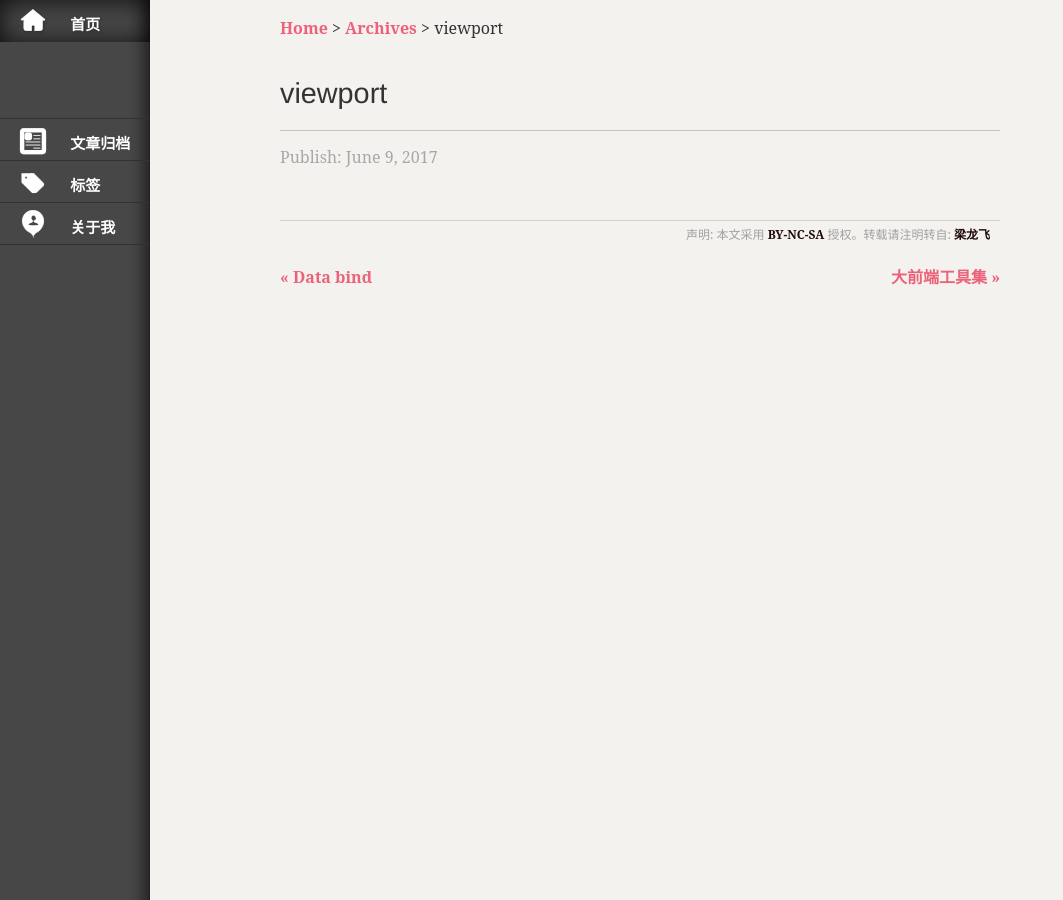
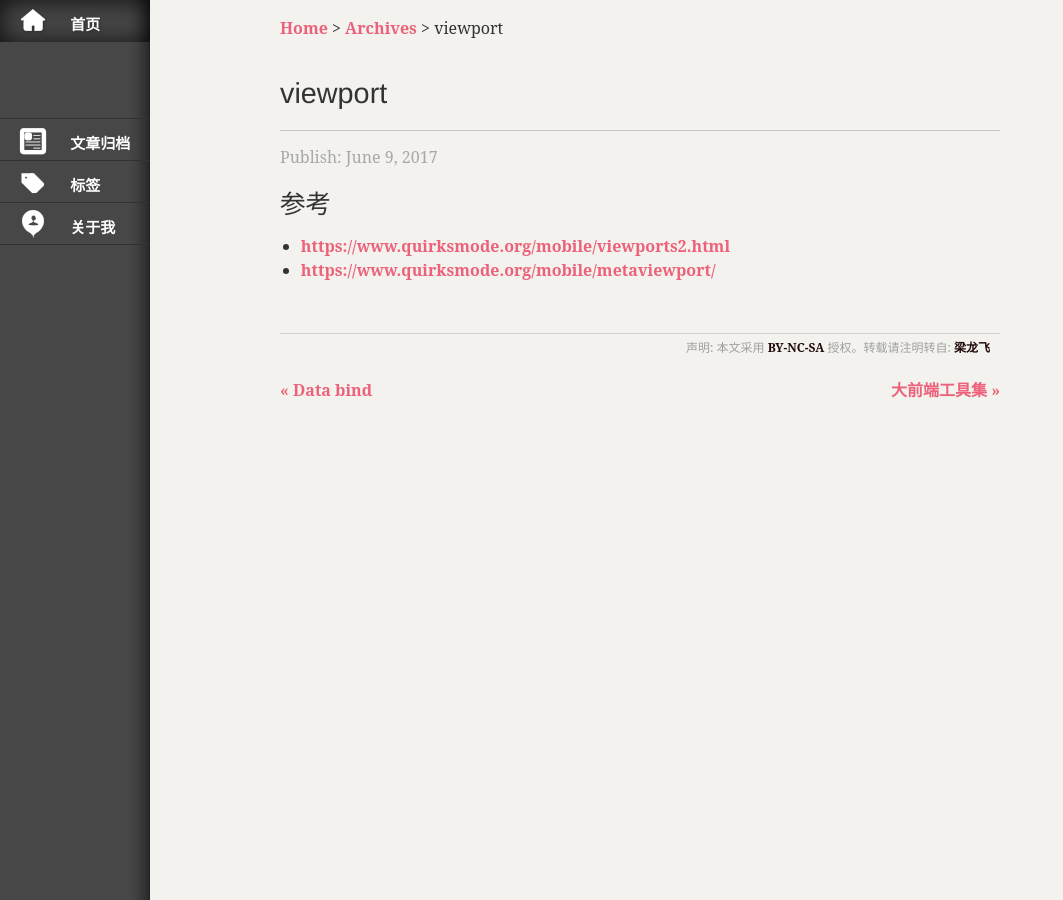
Before and after one commit to magmaliang/magmaliang.github.io, a Jekyll site: the page built from _posts/2017-06-09-viewport.md, in a window 1280 px wide. Shown: the whole page, without its empty margins (0-1063 px from the left). Built offline with Jekyll 4.4.1, drawn with Linux system fonts in a browser that asks for light colours; comment, search, counter and statistics services are not loaded.

Commit message:
new post

```diff
--- a/_posts/2017-06-09-viewport.md
+++ b/_posts/2017-06-09-viewport.md
@@ -5,3 +5,8 @@ date:   2017-06-09
 author: 梁龙飞
 tags: 编程
 ---
+
+
+## 参考
+- [https://www.quirksmode.org/mobile/viewports2.html](https://www.quirksmode.org/mobile/viewports2.html)
+- [https://www.quirksmode.org/mobile/metaviewport/](https://www.quirksmode.org/mobile/metaviewport/)
```
Also changed, not shown: _posts/2017-06-12-big-fes-tools.md (+1 -1 lines).
